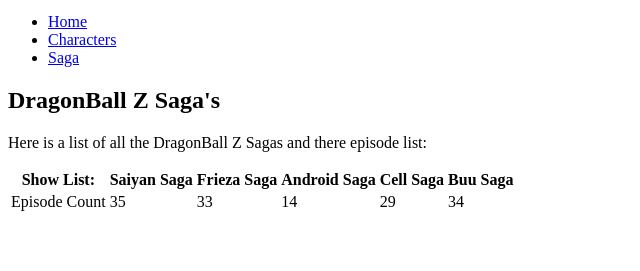
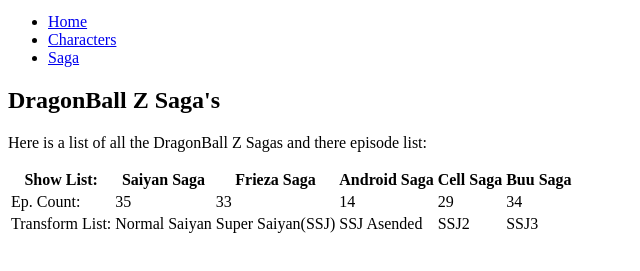
Before and after one commit to jaysune36/week7Assignment, a plain HTML site: page index_3.html in a window 1280 px wide. Shown: the part 101-372 px from the top of the page, without its empty margins (0-640 px from the left). Drawn offline with Linux system fonts and the light colour scheme.

Commit message:
Add a 3rd row to table chart on index_3 html page.

```diff
--- a/index_3.html
+++ b/index_3.html
@@ -28,13 +28,21 @@
         <th>Buu Saga</th>
       </tr>
       <tr>
-        <td>Episode Count</td>
+        <td>Ep. Count: </td>
         <td>35</td>
         <td>33</td>
         <td>14</td>
         <td>29</td>
         <td>34</td>
       </tr>
+      <tr>
+        <td>Transform List:</td>
+        <td>Normal Saiyan</td>
+        <td>Super Saiyan(SSJ)</td>
+        <td>SSJ Asended</td>
+        <td>SSJ2</td>
+        <td>SSJ3</td>
+      </tr>
     </table>
     </main>
 </body>
```
